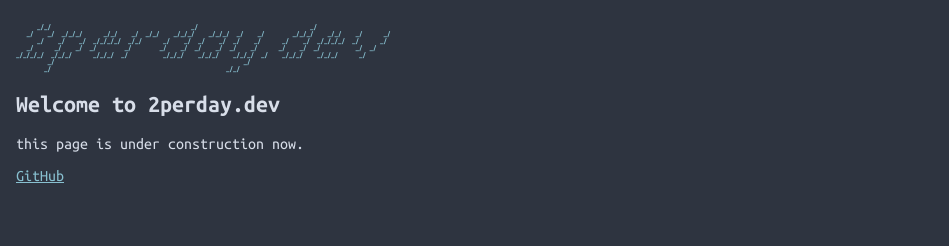
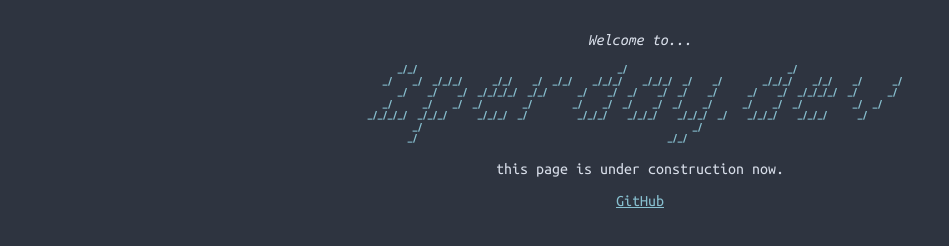
Before and after one commit to 2perday/2perday.dev, a plain HTML site: page public/index.html in a window 1280 px wide. Shown: the whole page, without its empty margins (0-949 px from the left). Drawn offline with Linux system fonts and the light colour scheme.

Commit message:
style: center body and pre, italicize p

```diff
--- a/public/index.html
+++ b/public/index.html
@@ -28,16 +28,24 @@
 
             background-color: #2E3440;
             color: #D8DEE9;
+
+            text-align: center;
         }
 
         pre {
-            font-size: 7px;
+            font-size: 10px;
             font-family: "Ubuntu Mono", monospace;
             font-weight: bold;
+
+            line-height: 1.15;
 
             width: fit-content;
 
             color: #88C0D0;
+            width: fit-content;
+            margin: 0 auto;
+            text-align: left;
+
         }
 
         h1 {
@@ -64,6 +72,7 @@
 </head>
 
 <body>
+    <p style="font-style: italic;">Welcome to...</p>
     <pre>
       _/_/                                        _/                                _/
    _/    _/  _/_/_/      _/_/    _/  _/_/    _/_/_/    _/_/_/  _/    _/        _/_/_/    _/_/    _/      _/
@@ -74,8 +83,6 @@ _/_/_/_/  _/_/_/      _/_/_/  _/          _/_/_/    _/_/_/    _/_/_/  _/    _/_/
         _/                                                  _/_/
 </pre>
     <main>
-        <!-- <h1>2perday</h1> -->
-        <h2>Welcome to 2perday.dev</h2>
         <p>this page is under construction now.</p>
 
         <p><a href="https://github.com/2perday" target="_blank" rel="noopener noreferrer">GitHub</a>
```
